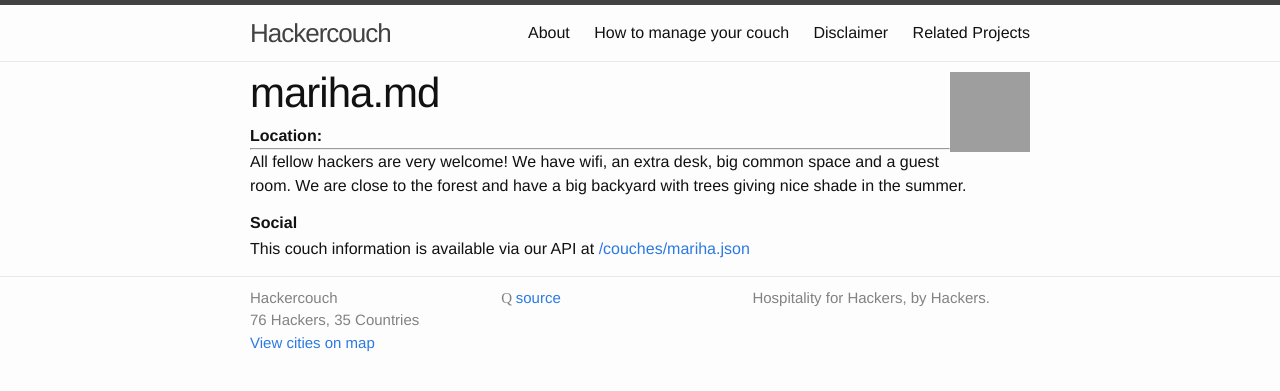
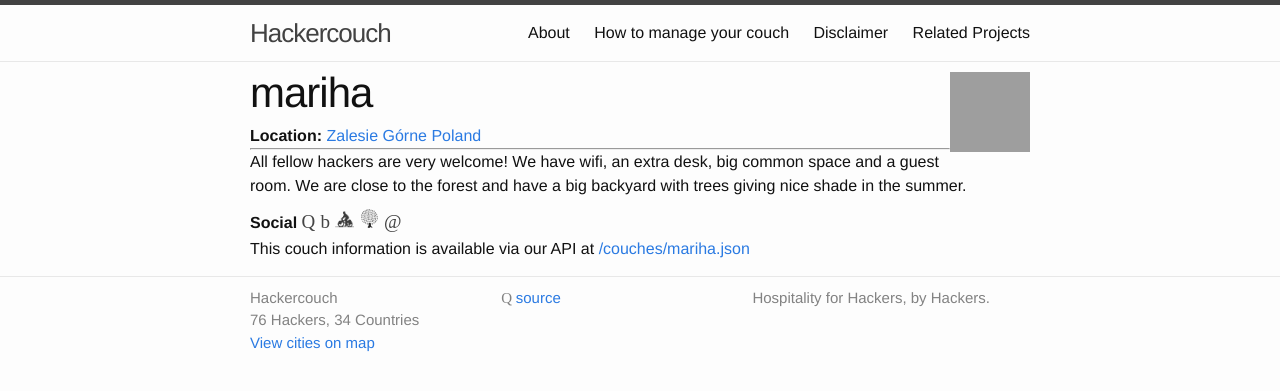
Before and after one commit to hackercouch/hackercouch, a Jekyll site: the page built from _couches/mariha.md, in a window 1280 px wide, cut to the strip 0-391 px from the top of the page. Built offline with Jekyll 4.4.1, drawn with Linux system fonts in a browser that asks for light colours; some web fonts are replaced; grey boxes are pictures that could not be loaded.

Commit message:
Fix syntax and some urls

```diff
--- a/_couches/mariha.md
+++ b/_couches/mariha.md
@@ -5,7 +5,7 @@
 github: mariha
 facebook: mariha.kozinska
 mastodon: mariha@social.coop
-matrix: @mariha:matrix.org
+matrix: "@mariha:matrix.org"
 trustroots: mariha
 warmshowers: 133897
 name: mariha
```
Also changed, not shown: _couches/simison.md (+1 -1 lines).
